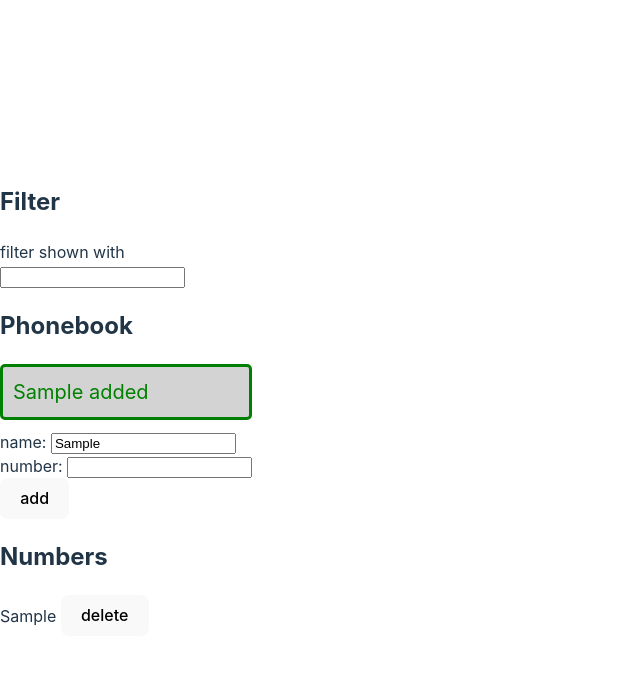
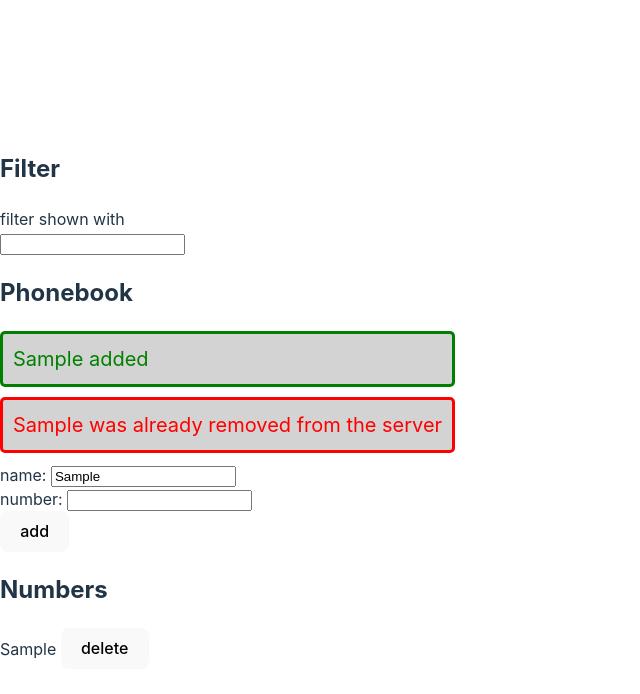
Before and after one commit to ChuaZiLong/fullstackopen, a React (Vite) app in the folder part2/part2b/: page / in a window 1280 px wide. Both pictures are taken after typing "Sample", "Sample" into the empty fields and a click on the button "add". Shown: the top 694 px of the page, without its empty margins (0-640 px from the left). Built offline with nearby package versions, Linux system fonts and the light colour scheme; no server answers.

Commit message:
Complete exercise 2.17

```diff
--- a/part2/part2b/src/App.jsx
+++ b/part2/part2b/src/App.jsx
@@ -9,6 +9,7 @@ const App = () => {
   const [newNumber, setNewNumber] = useState('')
   const [filter, setFilter] = useState('')
   const [successMessage, setSuccessMessage] = useState(null)
+  const [errorMessage, setErrorMessage] = useState(null)
 
   useEffect(() => {
     personService
@@ -44,13 +45,18 @@ const App = () => {
     for (let i = 0; i < persons.length; i++) {
       if (persons[i].name === newName) {
         confirm(`${newName} is already added to phonebook, replace the old number with the new one?`)
-        axios.put(`http://localhost:3001/persons/${i}`, {name: newName, number: newNumber, id: i})
+        axios.put(`http://localhost:3001/persons/${i}`, {name: newName, number: newNumber, id: i}).then(response=>console.log('success')).catch(error=>{
+          setErrorMessage(`${newName} was already removed from the server`)
+          setTimeout(() => {
+            setErrorMessage(null)
+          }, 5000)
+          return
+        })
         let personsCopy = [...persons]
         personsCopy[i] = {name: newName, number: newNumber, id: i}
         setPersons(personsCopy)
         setSuccessMessage(`${newName} added`)
         setTimeout(() => {setSuccessMessage(null)}, 5000)
-        return
       }
     }
     setPersons(persons.concat(nameObject))
@@ -61,6 +67,12 @@ const App = () => {
       .then(response => {
         setPersons(persons.concat(response.data))
         setNewName('')
+      }).catch(error=>{
+        setErrorMessage(`${newName} was already removed from the server`)
+        setTimeout(() => {
+          setErrorMessage(null)
+        }, 5000)
+        return
       })
     setSuccessMessage(`${newName} added`)
     setTimeout(() => {setSuccessMessage(null)}, 5000)
@@ -90,7 +102,7 @@ const App = () => {
 
   const Persons = () => {
     return (
-      <div>{persons.filter(person => person.name.toLowerCase().includes(filter.toLowerCase())).map(person => <div>{person.name} {person.number} <button type='button' className='deletebtn' onClick={() => deletePerson(person)}>delete</button></div>)}</div>
+      <div>{persons.filter(person => person.name.toLowerCase().includes(filter.toLowerCase())).map(person => <div>{person.name} {person.number} <button type='button' className='deletebtn' onClick={() => {deletePerson(person)}}>delete</button></div>)}</div>
     )
   }
 
@@ -105,12 +117,24 @@ const App = () => {
     )
   }
 
+  const Error = ({message}) => {
+    if (message === null) {
+      return null
+    }
+    return (
+      <div className='error'>
+        {message}
+      </div>
+    )
+  }
+
   return (
     <div>
       <h2>Filter</h2>
       <Filter />
       <h2>Phonebook</h2>
       <Success message={successMessage}/>
+      <Error message={errorMessage}/>
       <PersonForm />
       <h2>Numbers</h2>
       <Persons />
--- a/part2/part2b/src/index.css
+++ b/part2/part2b/src/index.css
@@ -76,3 +76,13 @@ button:focus-visible {
   padding: 10px;
   margin-bottom: 10px;
 }
+
+.error {
+  color: red;
+  background: lightgrey;
+  font-size: 20px;
+  border-style: solid;
+  border-radius: 5px;
+  padding: 10px;
+  margin-bottom: 10px;
+}
```
Also changed, not shown: 1 other file (tests, documents, lock files or other folders).
